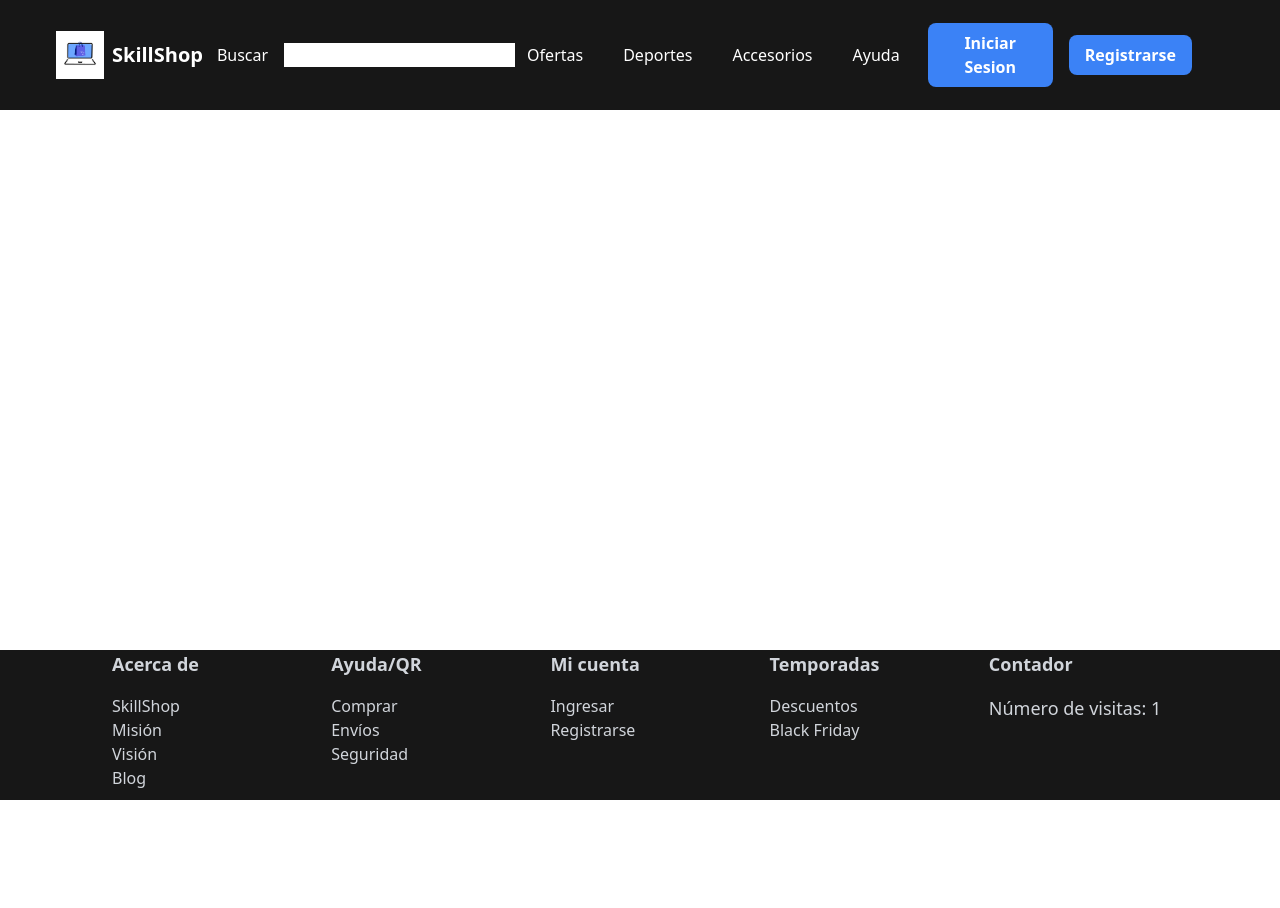
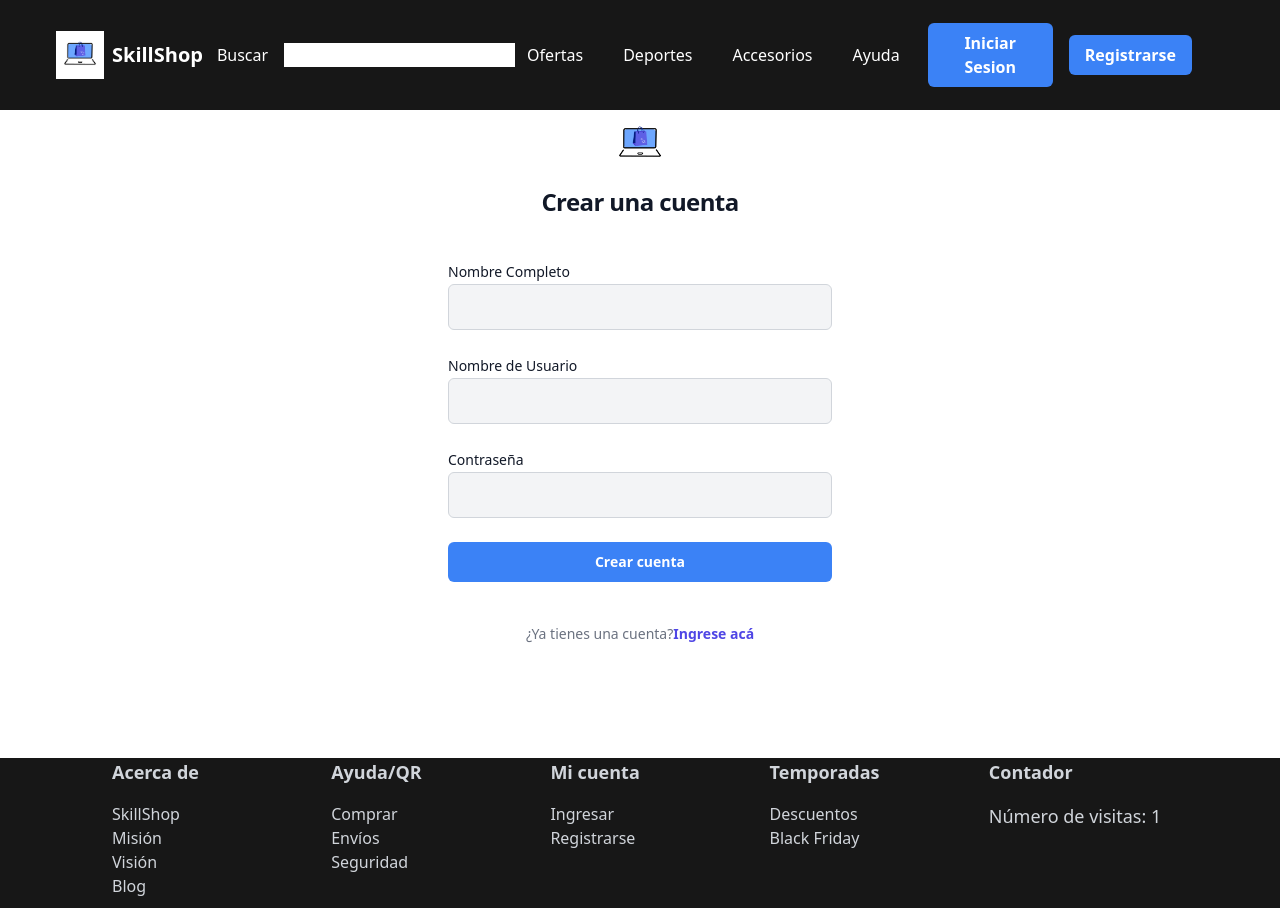
Before and after one commit to Davidb2303/PaginaWeb-, a React (Vite) app: page /register in a window 1280 px wide. Before the commit the page ends 800 px from the top, so only its background shows below. Built offline with nearby package versions, Linux system fonts and the light colour scheme; some icons are missing.

Commit message:
login and registration completed

```diff
--- a/src/App.jsx
+++ b/src/App.jsx
@@ -20,7 +20,7 @@ const App = () => {
             <Route path="/mision" element={<Mision />} />
             <Route path="/vision" element={<Vision />} />
             <Route path="/login" element={<Login/>} />
-            <Route path="/register" element={<register/>} />
+            <Route path="/register" element={<Register/>} />
           </Routes>
         </div>
 
--- a/src/components/Button.jsx
+++ b/src/components/Button.jsx
@@ -1,7 +1,7 @@
 function Button({className, children, ...props}) {
     return(
         <button
-            className={`bg-blue-500 px-4 py-2 rounded-lg hover:bg-blue-600 active:bg-blue-700 active:ring active:ring-blue-300 mt-4 transition-all font-semibold ${className}`}
+            className={`bg-blue-500 px-4 py-2  active:ring active:ring-blue-300 mt-4 transition-all font-semibold justify-center rounded-md  ${className}`}
             {...props}
         >
             {children}
--- a/src/components/Login/Login.jsx
+++ b/src/components/Login/Login.jsx
@@ -1,5 +1,6 @@
 import React from "react";
 import Button  from "../Button";
+import { Link } from "react-router-dom";
 
 
 const Login = () => {
@@ -25,7 +26,7 @@ const Login = () => {
                                 name="email"
                                 required
                                 autoComplete="email"
-                                className="block w-full rounded-md bg-white px-3 py-1.5 text-base text-gray-900 outline-1 -outline-offset-1 outline-black placeholder:text-gray-700 focus:outline-2 focus:-outline-offset-2 focus:outline-indigo-600 sm:text-sm/6"
+                                className="block w-full rounded-md border border-gray-300 focus:ring-blue-600 focus:border-blue-600 p-2.5 bg-gray-100 text-black outline-1 -outline-offset-1 focus:outline-indigo-600 sm:text-sm/6"
                             />
                         </div>
                     </div>
@@ -48,21 +49,21 @@ const Login = () => {
                                 type="password"
                                 required
                                 autoComplete="current-password"
-                                className="block w-full rounded-md bg-white px-3 py-1.5 text-base text-gray-900 outline-1 -outline-offset-1 outline-gray-300 placeholder:text-gray-400 focus:outline-2 focus:-outline-offset-2 focus:outline-indigo-600 sm:text-sm/6 "
+                                className="block w-full rounded-md border border-gray-300 focus:ring-blue-600 focus:border-blue-600 p-2.5 bg-gray-100 text-black outline-1 -outline-offset-1 focus:outline-indigo-600 sm:text-sm/6"
                             />
                         </div>
                     </div>
 
                     <div>
-                        <Button className="flex w-full justify-center rounded-md  text-sm/6 font-semibold text-white shadow-xs focus-visible:outline-2 focus-visible:outline-offset-2 focus-visible:outline-indigo-600">Iniciar Sesión</Button>
+                        <Button className="flex w-full text-sm/6 font-semibold text-white shadow-xs focus-visible:outline-2 focus-visible:outline-offset-2  ">Iniciar Sesión</Button>
                     </div>
                 </form>
 
                 <p className="mt-10 text-center text-sm/6 text-gray-500">
                     No se ha registrado{' '}
-                    <a href="#" className="font-semibold text-indigo-600 hover:text-indigo-500">
+                    <Link to="/register" className="font-semibold text-indigo-600 hover:text-indigo-500">
                         Registrese acá
-                    </a>
+                    </Link>
                 </p>
 
             </div>
--- a/src/components/Register/Register.jsx
+++ b/src/components/Register/Register.jsx
@@ -1,11 +1,73 @@
 import React from "react";
+import Button from "../Button";
+import { Link } from "react-router-dom";
 
 const Register = () => {
     return(
         <>
-            <section>
+        <div className="flex min-h-full flex-1 flex-col justify-center px-6 py-28  lg:px-8">
+            <div className="sm:mx-auto sm:w-full sm:max-w-sm">
+                <img src="src\components\images\Logo.png" alt="Icon" className="mx-auto h-16 w-auto"></img>
+                <h2 className="mt-2 text-center text-2xl/9 font-bold tracking-tight text-gray-900">
+                    Crear una cuenta
+                </h2>
 
-            </section>
+                <div className="mt-10 sm:mx-auto sm:w-full sm:max-w-sm">
+                    <form className="space-y-4 md:space-y-6" method="POST">
+                        <div>
+                            <label htmlFor="name" className="block text-sm/6 font-medium text-gray-900">
+                                Nombre Completo
+                            </label>
+                            <input
+                                type="text"
+                                name="name"
+                                id="name"
+                                className="block w-full rounded-md border border-gray-300 focus:ring-blue-600 focus:border-blue-600 p-2.5 bg-gray-100 text-black outline-1 -outline-offset-1 focus:outline-indigo-600 sm:text-sm/6"
+                                placeholder=""
+                                required
+                            />
+                        </div>
+                        <div>
+                            <label htmlFor="username" className="block text-sm/6 font-medium text-gray-900">
+                                Nombre de Usuario
+                            </label>
+                            <input
+                                type="text"
+                                name="username"
+                                id="username"
+                                className="block w-full rounded-md border border-gray-300 focus:ring-blue-600 focus:border-blue-600 p-2.5 bg-gray-100 text-black outline-1 -outline-offset-1 focus:outline-indigo-600 sm:text-sm/6"
+                                placeholder=""
+                                required
+                            />
+                        </div>
+                        <div>
+                            <label htmlFor="password" className="block text-sm/6 font-medium text-gray-900">
+                                Contraseña
+                            </label>
+                            <input
+                                type="password"
+                                name="password"
+                                id="password"
+                                className="block w-full rounded-md border border-gray-300 focus:ring-blue-600 focus:border-blue-600 p-2.5 bg-gray-100 text-black outline-1 -outline-offset-1 focus:outline-indigo-600 sm:text-sm/6"
+                                placeholder=""
+                                required
+                            />
+                        </div>
+                        <div>
+                            <Button className="flex w-full text-sm/6 font-semibold text-white shadow-xs focus-visible:outline-2 focus-visible:outline-offset-2">
+                                Crear cuenta
+                            </Button>
+                            <p className="mt-10 text-center text-sm/6 text-gray-500">
+                                ¿Ya tienes una cuenta?
+                                <Link to="/login" className="font-semibold text-indigo-600 hover:text-indigo-500">
+                                    Ingrese acá
+                                </Link>
+                            </p>
+                        </div>
+                    </form>
+                </div>
+            </div>
+        </div>
         </>
     )
 }
```
